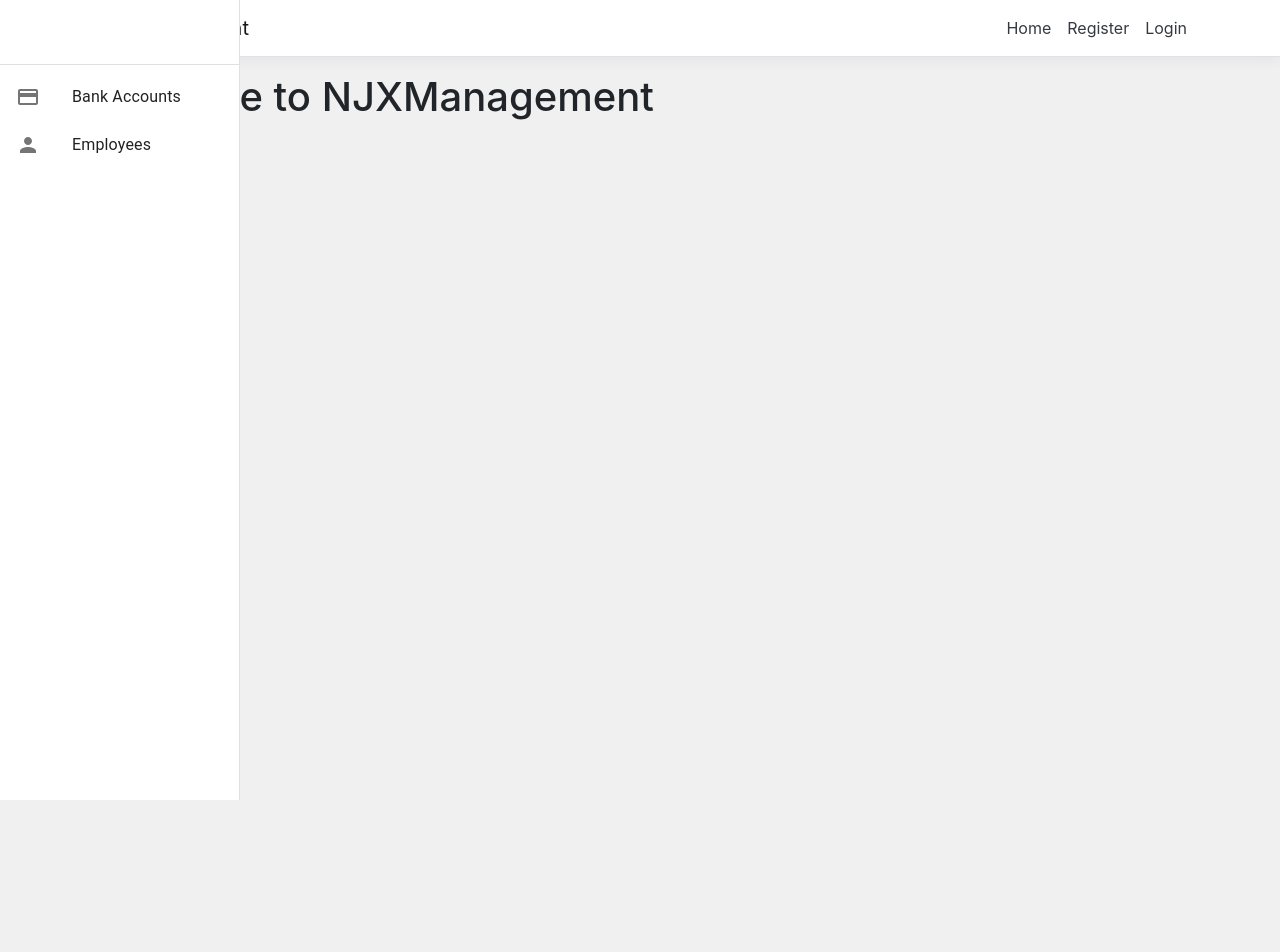
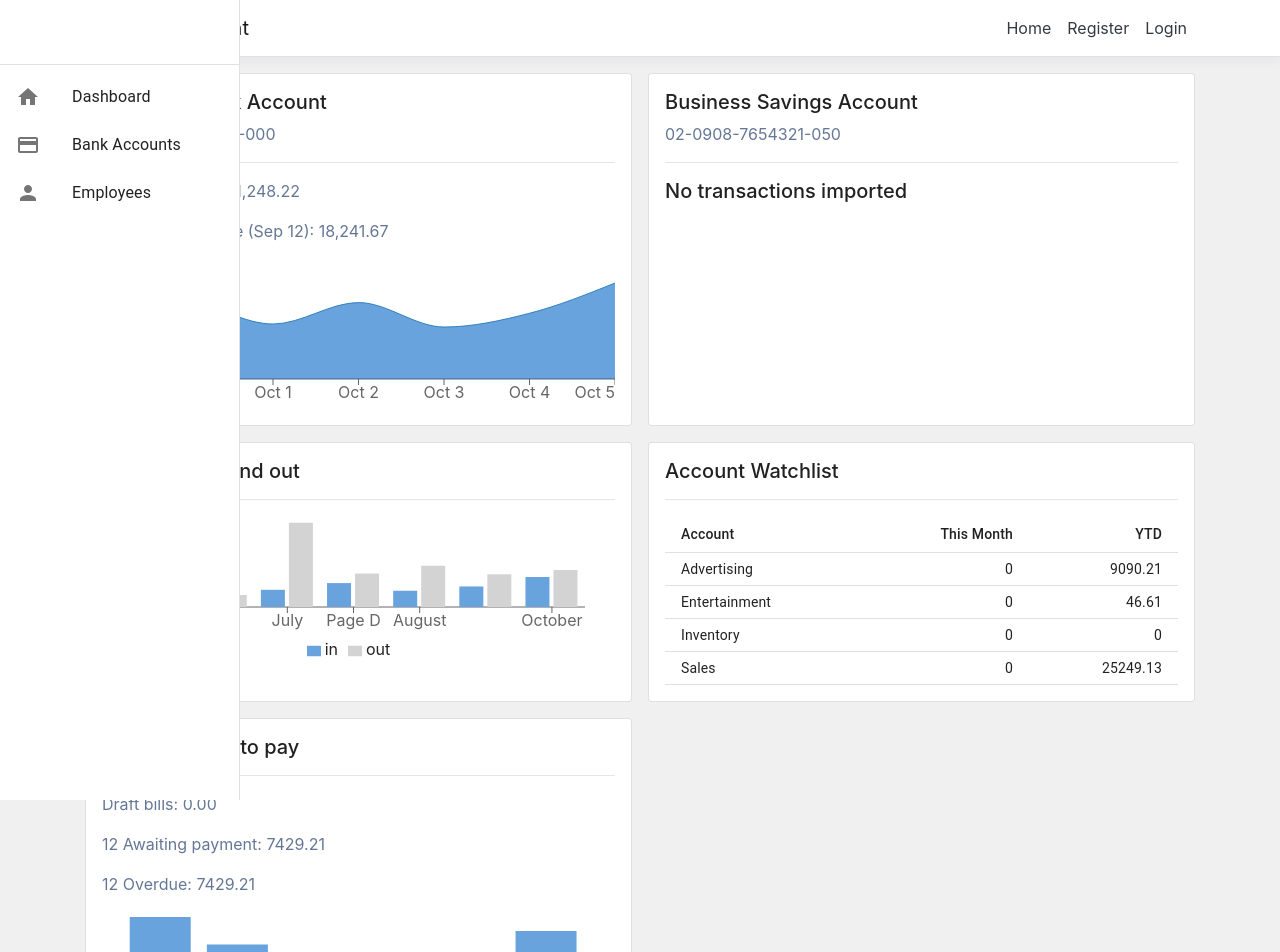
Before and after one commit to Marrnj2/XeroWebProject, a React (Create React App) app in the folder NJXManagement/ClientApp/: page / in a window 1280 px wide. Shown: the top 952 px of the page. Before the commit the page ends 800 px from the top, so only its background shows below. Built offline with nearby package versions, Linux system fonts and the light colour scheme; no server answers.

Commit message:
Make demo dashboard

```diff
--- /dev/null
+++ b/NJXManagement/ClientApp/src/components/Dashboard/AccountWatchlist.js
@@ -0,0 +1,61 @@
+import React from "react";
+import { makeStyles } from "@material-ui/core/styles";
+import Table from "@material-ui/core/Table";
+import TableBody from "@material-ui/core/TableBody";
+import TableCell from "@material-ui/core/TableCell";
+import TableContainer from "@material-ui/core/TableContainer";
+import TableHead from "@material-ui/core/TableHead";
+import TableRow from "@material-ui/core/TableRow";
+import Paper from "@material-ui/core/Paper";
+
+const useStyles = makeStyles({
+  table: {},
+});
+
+function createData(account, thisMonth, ytd) {
+  return { account, thisMonth, ytd };
+}
+
+const rows = [
+  createData("Advertising", 0.00, 9090.21),
+  createData("Entertainment", 0.00, 46.61),
+  createData("Inventory", 0.00, 0.00),
+  createData("Sales", 0.00, 25249.13),
+];
+
+export default function AccountWatchlist() {
+  const classes = useStyles();
+
+  return (
+    <Paper variant="outlined" className="card-paper">
+      <h5>Account Watchlist</h5>
+      <hr></hr>
+      <TableContainer>
+        <Table
+          className={classes.table}
+          size="small"
+          aria-label="a dense table"
+        >
+          <TableHead>
+            <TableRow>
+              <TableCell>Account</TableCell>
+              <TableCell align="right">This Month</TableCell>
+              <TableCell align="right">YTD</TableCell>
+            </TableRow>
+          </TableHead>
+          <TableBody>
+            {rows.map((row) => (
+              <TableRow key={row.name}>
+                <TableCell component="th" scope="row">
+                  {row.account}
+                </TableCell>
+                <TableCell align="right">{row.thisMonth}</TableCell>
+                <TableCell align="right">{row.ytd}</TableCell>
+              </TableRow>
+            ))}
+          </TableBody>
+        </Table>
+      </TableContainer>
+    </Paper>
+  );
+}
--- /dev/null
+++ b/NJXManagement/ClientApp/src/components/Dashboard/Bills.js
@@ -0,0 +1,71 @@
+import React, { PureComponent } from "react";
+import {
+  BarChart,
+  Bar,
+  Cell,
+  XAxis,
+  YAxis,
+  CartesianGrid,
+  Tooltip,
+  Legend,
+  ResponsiveContainer,
+} from "recharts";
+import Paper from "@material-ui/core/Paper";
+
+const data = [
+  {
+    name: "May",
+    overdue: 4000,
+  },
+  {
+    name: "June",
+    overdue: 3000,
+  },
+  {
+    name: "July",
+    overdue: 2000,
+  },
+  {
+    name: "August",
+    overdue: 1890,
+  },
+  {
+    name: "September",
+    overdue: 2390,
+  },
+  {
+    name: "October",
+    overdue: 3490,
+  },
+];
+
+export default function Bills() {
+  return (
+    <Paper variant="outlined" className="card-paper">
+      <h5>Bills you need to pay</h5>
+      <hr></hr>
+      <p>Draft bills: 0.00</p>
+      <p>12 Awaiting payment: 7429.21</p>
+      <p>12 Overdue: 7429.21</p>
+      <div style={{ width: "100%", height: 150 }}>
+        <ResponsiveContainer>
+          <BarChart
+            width={500}
+            height={300}
+            data={data}
+            margin={{
+              top: 5,
+              right: 30,
+              left: 20,
+              bottom: 5,
+            }}
+          >
+            <XAxis dataKey="name" />
+            <Tooltip />
+            <Bar dataKey="overdue" fill="#68A3DE" />
+          </BarChart>
+        </ResponsiveContainer>
+      </div>
+    </Paper>
+  );
+}
--- /dev/null
+++ b/NJXManagement/ClientApp/src/components/Dashboard/BusinessBankAccount.js
@@ -0,0 +1,93 @@
+import React, { PureComponent } from "react";
+import {
+  AreaChart,
+  Area,
+  XAxis,
+  YAxis,
+  CartesianGrid,
+  Tooltip,
+  ResponsiveContainer,
+} from "recharts";
+import Card from "@material-ui/core/Card";
+import Grid from "@material-ui/core/Grid";
+import Paper from "@material-ui/core/Paper";
+
+const data = [
+  {
+    name: "Sep 29",
+    Balance: 4000,
+    pv: 2400,
+    amt: 2400,
+  },
+  {
+    name: "Sep 30",
+    Balance: 3000,
+    pv: 1398,
+    amt: 2210,
+  },
+  {
+    name: "Oct 1",
+    Balance: 2000,
+    pv: 9800,
+    amt: 2290,
+  },
+  {
+    name: "Oct 2",
+    Balance: 2780,
+    pv: 3908,
+    amt: 2000,
+  },
+  {
+    name: "Oct 3",
+    Balance: 1890,
+    pv: 4800,
+    amt: 2181,
+  },
+  {
+    name: "Oct 4",
+    Balance: 2390,
+    pv: 3800,
+    amt: 2500,
+  },
+  {
+    name: "Oct 5",
+    Balance: 3490,
+    pv: 4300,
+    amt: 2100,
+  },
+];
+
+export default function BusinessBankAccount() {
+  return (
+    <Paper variant="outlined" className="card-paper">
+      <h5>Business Bank Account</h5>
+
+      <p>12-0102-0345678-000</p>
+      <hr></hr>
+      <p>Balance in Xero: 11,248.22</p>
+      <p>Statement balance (Sep 12): 18,241.67</p>
+      <div style={{ width: "100%", height: 150 }}>
+        <ResponsiveContainer>
+          <AreaChart
+            data={data}
+            margin={{
+              top: 10,
+              right: 0,
+              left: 0,
+              bottom: 0,
+            }}
+          >
+            <XAxis dataKey="name" />
+
+            <Tooltip />
+            <Area
+              type="monotone"
+              dataKey="Balance"
+              fill="#0466c8"
+            />
+          </AreaChart>
+        </ResponsiveContainer>
+      </div>
+    </Paper>
+  );
+}
--- /dev/null
+++ b/NJXManagement/ClientApp/src/components/Dashboard/BusinessSavingsAccount.js
@@ -0,0 +1,70 @@
+import React, { PureComponent } from "react";
+import {
+  AreaChart,
+  Area,
+  XAxis,
+  YAxis,
+  CartesianGrid,
+  Tooltip,
+  ResponsiveContainer,
+} from "recharts";
+import Card from "@material-ui/core/Card";
+import Grid from "@material-ui/core/Grid";
+import Paper from "@material-ui/core/Paper";
+
+const data = [
+  {
+    name: "Sep 29",
+    uv: 4000,
+    pv: 2400,
+    amt: 2400,
+  },
+  {
+    name: "Sep 30",
+    uv: 3000,
+    pv: 1398,
+    amt: 2210,
+  },
+  {
+    name: "Oct 1",
+    uv: 2000,
+    pv: 9800,
+    amt: 2290,
+  },
+  {
+    name: "Oct 2",
+    uv: 2780,
+    pv: 3908,
+    amt: 2000,
+  },
+  {
+    name: "Oct 3",
+    uv: 1890,
+    pv: 4800,
+    amt: 2181,
+  },
+  {
+    name: "Oct 4",
+    uv: 2390,
+    pv: 3800,
+    amt: 2500,
+  },
+  {
+    name: "Oct 5",
+    uv: 3490,
+    pv: 4300,
+    amt: 2100,
+  },
+];
+
+export default function BusinessSavingsAccount() {
+  return (
+    <Paper variant="outlined" className="card-paper">
+      <h5>Business Savings Account</h5>
+
+      <p>02-0908-7654321-050</p>
+      <hr></hr>
+      <h5>No transactions imported</h5>
+    </Paper>
+  );
+}
--- /dev/null
+++ b/NJXManagement/ClientApp/src/components/Dashboard/TotalCashInAndOut.js
@@ -0,0 +1,78 @@
+import React, { PureComponent } from "react";
+import {
+  BarChart,
+  Bar,
+  Cell,
+  XAxis,
+  YAxis,
+  CartesianGrid,
+  Tooltip,
+  Legend,
+  ResponsiveContainer,
+} from "recharts";
+import Paper from "@material-ui/core/Paper";
+
+const data = [
+  {
+    name: "May",
+    in: 4000,
+    out: 2400,
+  },
+  {
+    name: "June",
+    in: 3000,
+    out: 1398,
+  },
+  {
+    name: "July",
+    in: 2000,
+    out: 9800,
+  },
+  {
+    name: "Page D",
+    in: 2780,
+    out: 3908,
+  },
+  {
+    name: "August",
+    in: 1890,
+    out: 4800,
+  },
+  {
+    name: "September",
+    in: 2390,
+    out: 3800,
+  },
+  {
+    name: "October",
+    in: 3490,
+    out: 4300,
+  },
+];
+
+export default function TotalCashInAndOut() {
+  return (
+    <Paper variant="outlined" className="card-paper">
+      <h5>Total cash in and out</h5>
+      <hr></hr>
+      <div style={{ width: "100%", height: 150 }}>
+        <ResponsiveContainer>
+        <BarChart
+        width={500}
+        height={300}
+        data={data}
+        margin={{
+          top: 5, right: 30, left: 20, bottom: 5,
+        }}
+      >
+        <XAxis dataKey="name" />
+        <Tooltip />
+        <Legend />
+        <Bar dataKey="in" fill="#68A3DE" />
+        <Bar dataKey="out" fill="LightGray" />
+      </BarChart>
+        </ResponsiveContainer>
+      </div>
+    </Paper>
+  );
+}
--- a/NJXManagement/ClientApp/src/components/Home.js
+++ b/NJXManagement/ClientApp/src/components/Home.js
@@ -1,12 +1,21 @@
 import React, { Component } from 'react';
+import BusinessBankAccount from "./Dashboard/BusinessBankAccount";
+import BusinessSavingsAccount from "./Dashboard/BusinessSavingsAccount";
+import TotalCashInAndOut from "./Dashboard/TotalCashInAndOut";
+import AccountWatchlist from "./Dashboard/AccountWatchlist";
+import Bills from "./Dashboard/Bills";
 
 export class Home extends Component {
   static displayName = Home.name;
 
   render () {
     return (
-      <div>
-        <h1>Welcome to NJXManagement</h1>
+      <div className="cards">
+        <BusinessBankAccount/>
+        <BusinessSavingsAccount/>
+        <TotalCashInAndOut/>
+        <AccountWatchlist/>
+        <Bills/>
       </div>
     );
   }
--- a/NJXManagement/ClientApp/src/components/Layout.css
+++ b/NJXManagement/ClientApp/src/components/Layout.css
@@ -19,3 +19,7 @@ html {
     padding: 1rem;
     border-radius: 0.5rem;
   }
+
+  p {
+    color: #657796;
+  }
--- a/NJXManagement/ClientApp/src/components/side-menu.js
+++ b/NJXManagement/ClientApp/src/components/side-menu.js
@@ -9,6 +9,7 @@ import ListItemText from "@material-ui/core/ListItemText";
 import InboxIcon from "@material-ui/icons/MoveToInbox";
 import PersonIcon from "@material-ui/icons/Person";
 import PaymentIcon from '@material-ui/icons/Payment';
+import HomeIcon from '@material-ui/icons/Home';
 
 const drawerWidth = 240;
 
@@ -54,6 +55,15 @@ function SideMenu() {
       <div className={classes.toolbar} />
       <Divider />
       <List>
+      <a className={classes.a} href="/">
+          <ListItem button key={"Dashboard"}>
+            <ListItemIcon>
+              <HomeIcon />
+            </ListItemIcon>
+            <ListItemText primary={"Dashboard"} />
+          </ListItem>
+        </a>
+
       <a className={classes.a} href="/bankaccounts">
           <ListItem button key={"Bank Accounts"}>
             <ListItemIcon>
```
